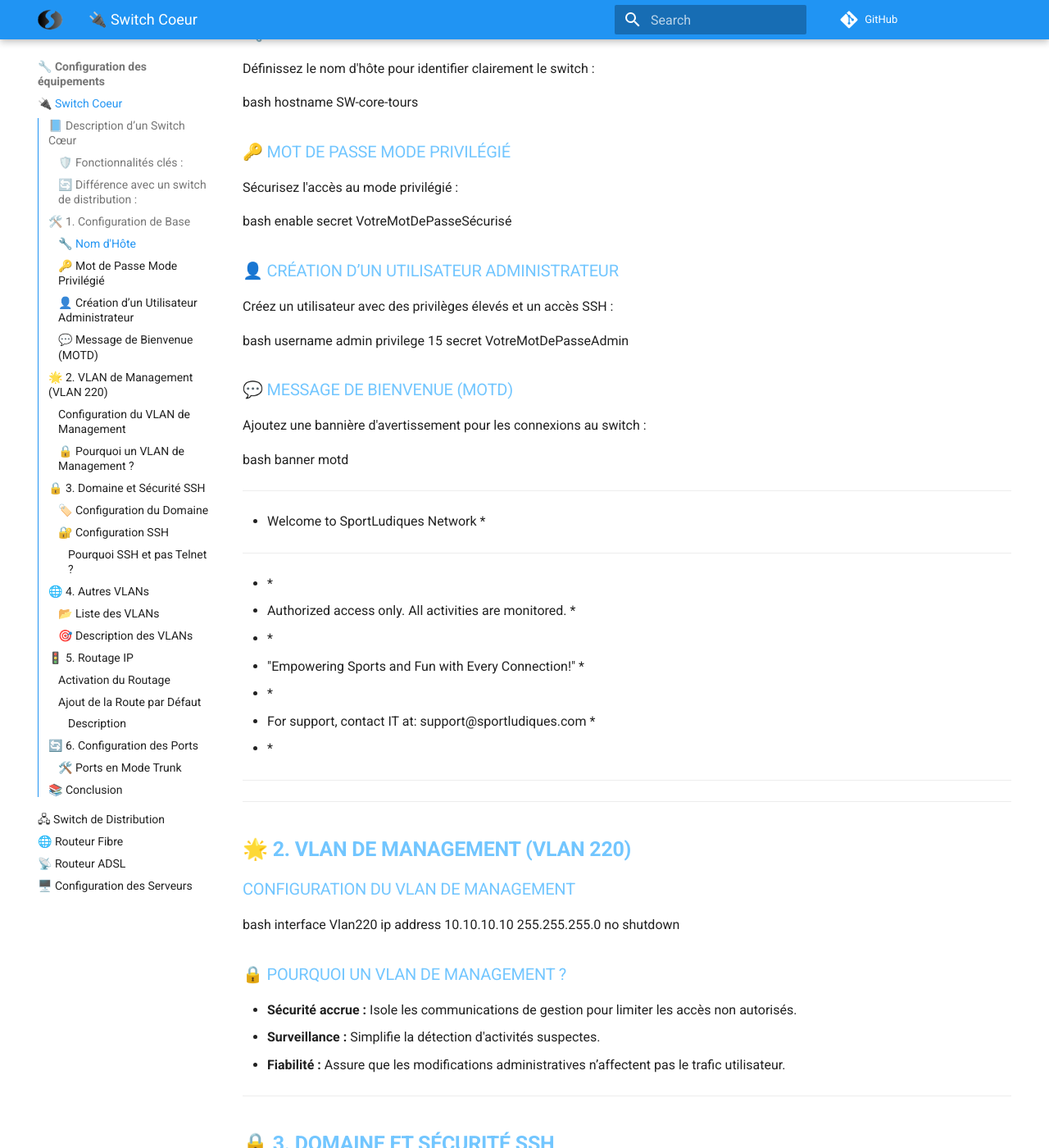
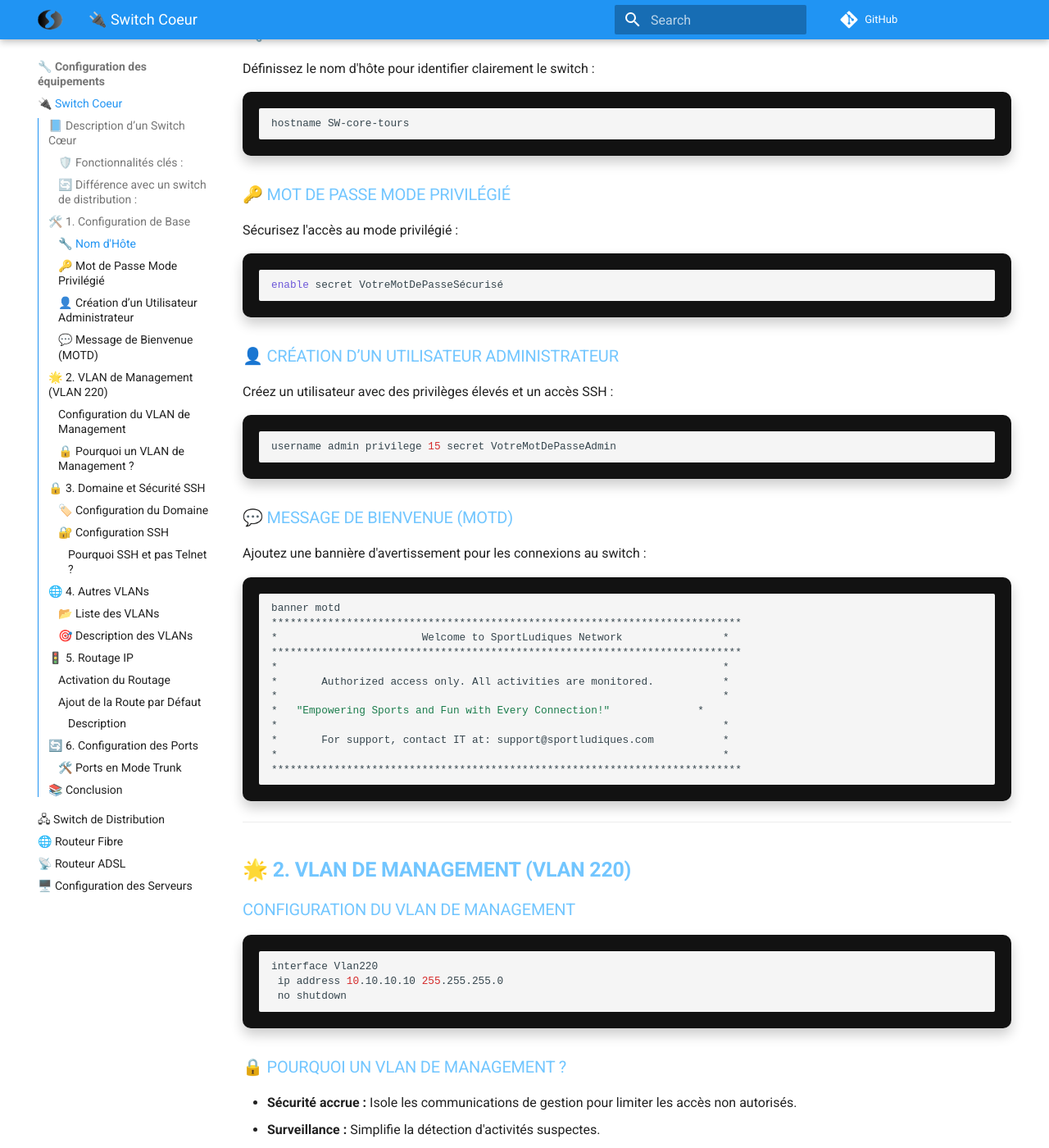
Before and after one commit to Stefanotr/projetsiotours, an MkDocs documentation site: the page built from docs/Configuration-de-base/switch-core.md, in a window 1280 px wide and 1400 px high, scrolled down 805 px. Shown: the whole window at 82% size. Built offline with MkDocs 1.6.1 and Material for MkDocs 9.7.7, drawn with Linux system fonts in a browser that asks for light colours; comment, search, counter and statistics services are not loaded; some of the changed text lies outside the part shown.

Commit message:
Maj css 4 du 10/12/2024

````diff
--- a/docs/Configuration-de-base/switch-core.md
+++ b/docs/Configuration-de-base/switch-core.md
@@ -20,34 +20,34 @@ Un switch cœur, comme son nom l’indique, constitue le **noyau central** d’u
 
 Définissez le nom d'hôte pour identifier clairement le switch :
 
-bash
+```bash
 hostname SW-core-tours
-
+```
 
 
 ### 🔑 Mot de Passe Mode Privilégié
 
 Sécurisez l'accès au mode privilégié :
 
-bash
+```bash
 enable secret VotreMotDePasseSécurisé
-
+```
 
 
 ### 👤 Création d’un Utilisateur Administrateur
 
 Créez un utilisateur avec des privilèges élevés et un accès SSH :
 
-bash
+```bash
 username admin privilege 15 secret VotreMotDePasseAdmin
-
+```
 
 
 ### 💬 Message de Bienvenue (MOTD)
 
 Ajoutez une bannière d'avertissement pour les connexions au switch :
 
-bash
+```bash
 banner motd
 ***************************************************************************
 *                   	Welcome to SportLudiques Network               	*
@@ -60,7 +60,7 @@ banner motd
 *   	For support, contact IT at: support@sportludiques.com         	*
 *                                                                     	*
 ***************************************************************************
-
+```
 
 
 ---
@@ -69,11 +69,11 @@ banner motd
 
 ### Configuration du VLAN de Management
 
-bash
+```bash
 interface Vlan220
  ip address 10.10.10.10 255.255.255.0
  no shutdown
-
+```
 
 
 ### 🔒 Pourquoi un VLAN de Management ?
@@ -88,20 +88,20 @@ interface Vlan220
 
 ### 🏷️ Configuration du Domaine
 
-bash
+```bash
 ip domain-name sportludique.fr
-
+```
 
 
 ### 🔐 Configuration SSH
 
-bash
+```bash
 crypto key generate rsa modulus 2048
 ip ssh version 2
 line vty 0 4
  login local
  transport input ssh
-
+```
 
 
 #### Pourquoi SSH et pas Telnet ?
@@ -160,16 +160,16 @@ vlan 226
 
 ### Activation du Routage
 
-bash
+```bash
 ip routing
-
+```
 
 
 ### Ajout de la Route par Défaut
 
-bash
+```bash
 ip route 0.0.0.0 0.0.0.0 10.0.0.1
-
+```
 
 
 #### Description
````
